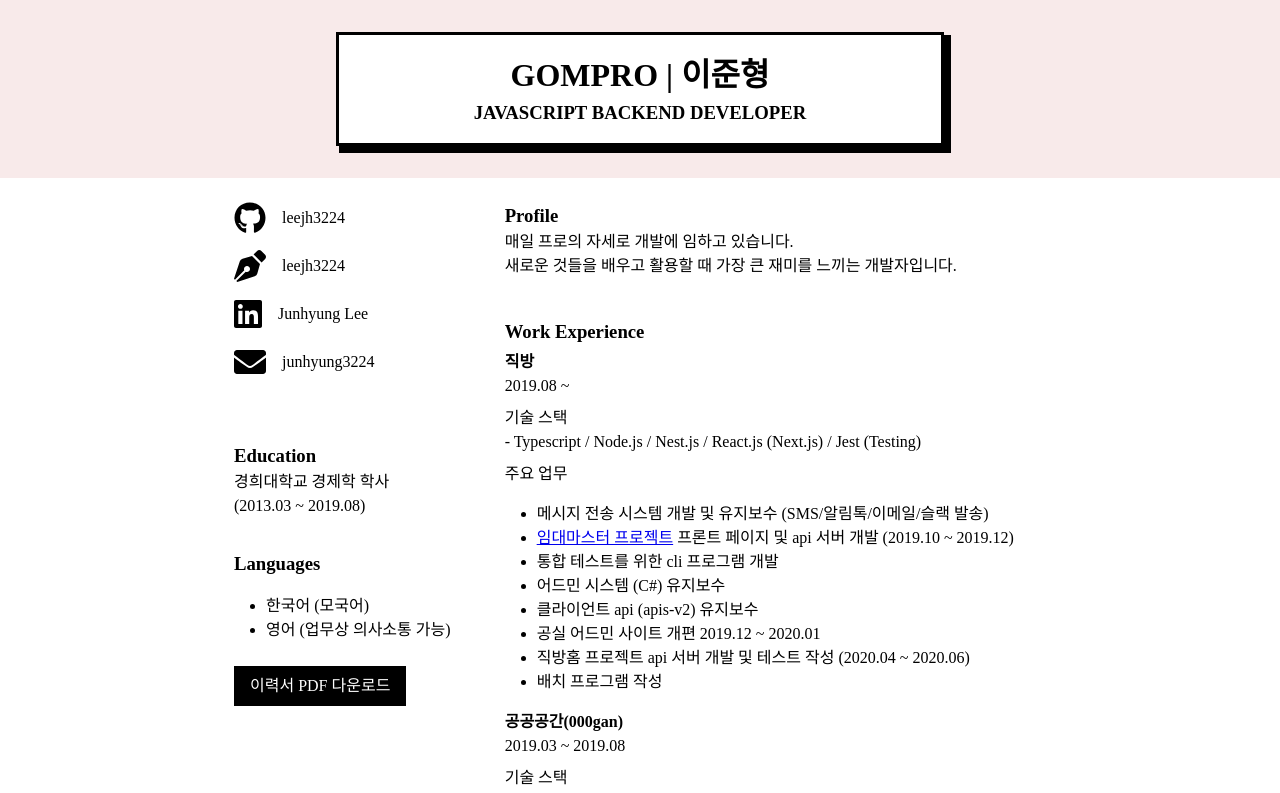
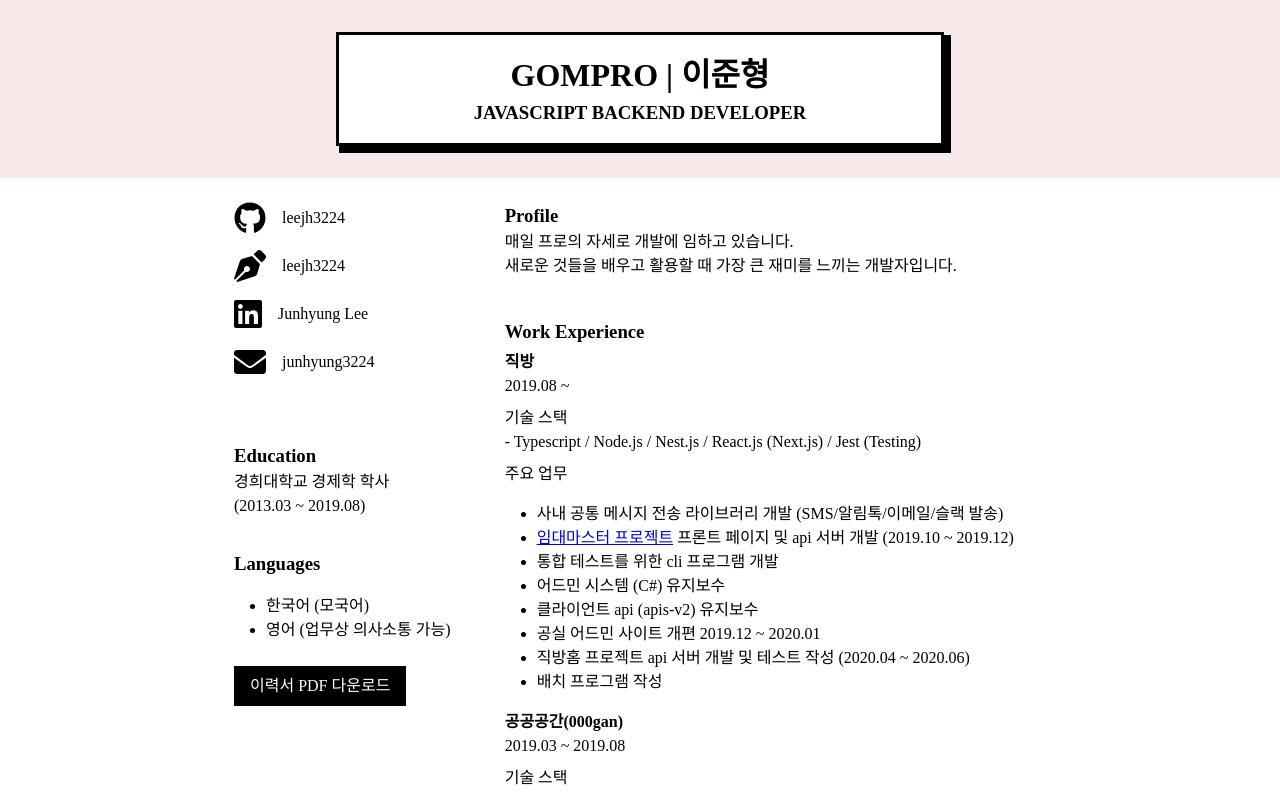
Before and after one commit to leejh3224/resume, a Vue app: page / in a window 1280 px wide. Shown: the top 793 px of the page. Built offline with nearby package versions, Linux system fonts and the light colour scheme; a web font is replaced by a local one.

Commit message:
워딩 변경

```diff
--- a/src/App.vue
+++ b/src/App.vue
@@ -57,7 +57,7 @@
           <p style="margin-bottom: 8px;">- Typescript / Node.js / Nest.js / React.js (Next.js) / Jest (Testing)</p>
           <p>주요 업무</p>
           <ul>
-            <li>메시지 전송 시스템 개발 및 유지보수 (SMS/알림톡/이메일/슬랙 발송)</li>
+            <li>사내 공통 메시지 전송 라이브러리 개발 (SMS/알림톡/이메일/슬랙 발송)</li>
             <li><a href="https://lease.zigbang.com/register" target="_blank">임대마스터 프로젝트</a> 프론트 페이지 및 api 서버 개발 (2019.10 ~ 2019.12)</li>
             <li>통합 테스트를 위한 cli 프로그램 개발</li>
             <li>어드민 시스템 (C#) 유지보수</li>
```
